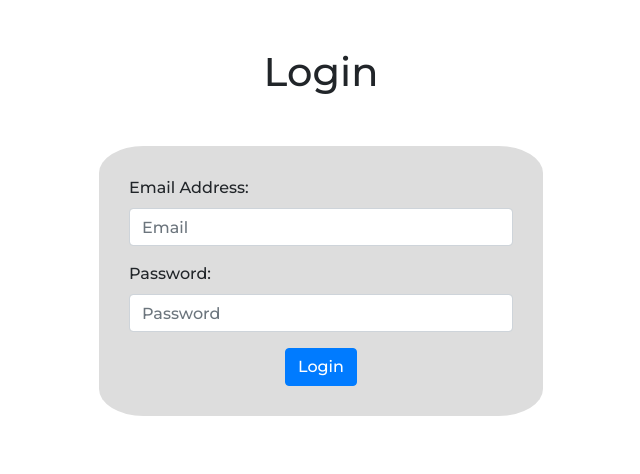
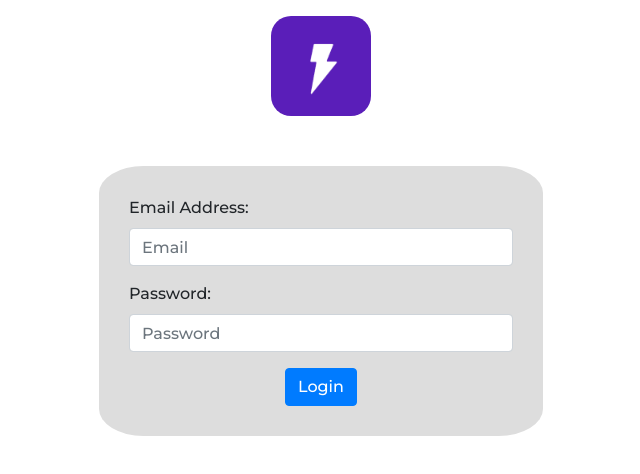
Before and after one commit to Shadman87/Flash-Deals, a React (Create React App) app: page /login in a window 1280 px wide. Shown: the top 474 px of the page, without its empty margins (319-959 px from the left). Built offline with nearby package versions, Linux system fonts and the light colour scheme.

Commit message:
Logo added in login page

```diff
--- a/src/App.css
+++ b/src/App.css
@@ -4,8 +4,17 @@ body {
 }
 
 /******** Navbar ******/
+.navbar {
+  background-color: #5a1eb9;
+}
 .navbar-brand {
   font-size: 1.5rem;
+  color: white;
+  font-weight: 600;
+  transition: 0.5s ease-in-out;
+}
+.navbar-brand:hover {
+  color: #bbb;
 }
 li {
   padding: 5px 5px;
@@ -21,6 +30,15 @@ li {
   /*background-color: #555; */
 }
 /******** Navbar ******/
+
+/****** Login.js ******/
+
+.logo {
+  width: 100px;
+  height: 100px;
+}
+
+/****** Login.js ******/
 
 /******** Home.js *****/
 .loader {
--- a/src/components/Login.js
+++ b/src/components/Login.js
@@ -2,6 +2,7 @@ import React from 'react';
 
 
 import "../App.css";
+import logo from '../assets/images/logo.png';
 
 import firebaseLogin from '../api/firebaseLogin';
 
@@ -28,8 +29,8 @@ class Login extends React.Component {
   render() {
     return (
       <div className="container">
-        <h1 className="text-center mt-5">
-          Login
+        <h1 className="text-center mt-3">
+          <img src={logo} alt="Logo" className="logo"/>
         </h1>
         <div className="form-div">
           <form onSubmit={this.login}>
--- a/src/components/Navbar.js
+++ b/src/components/Navbar.js
@@ -11,7 +11,7 @@ const Navbar = () => {
   }
   return (
     <div className="">
-      <nav className="navbar navbar-expand-lg navbar-dark bg-dark">
+      <nav className="navbar navbar-expand-lg">
         <div className="container">
         <Link to="/" className="navbar-brand">Flash Deals</Link>
           <div>
```
Also changed, not shown: src/assets/images/logo.png (added).
